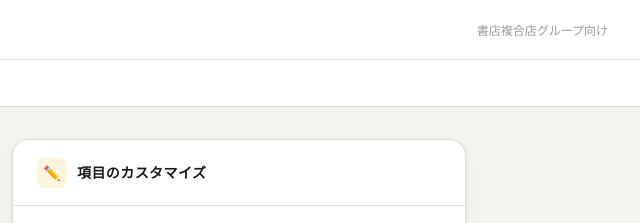
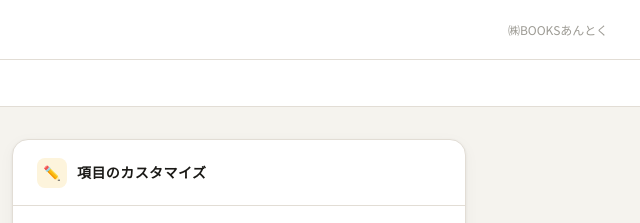
Before and after one commit to antokuchannel-afk/ringi-tool, a plain HTML site: page index.html in a window 1280 px wide. Shown: the top 223 px of the page, 640-1280 px from the left. Drawn offline with Linux system fonts and the light colour scheme.

Commit message:
Update index.html

```diff
--- a/index.html
+++ b/index.html
@@ -125,7 +125,7 @@ select:focus,input[type=text]:focus{border-color:var(--accent);box-shadow:0 0 0
     <div class="logo-mark"><svg viewBox="0 0 16 16"><path d="M2 2h5v5H2zM9 2h5v5H9zM2 9h5v5H2zM9 9h5v5H9z"/></svg></div>
     社内書類作成ツール
   </div>
-  <span class="header-note">書店複合店グループ向け</span>
+  <span class="header-note">㈱BOOKSあんとく</span>
 </header>
 
 <div class="tab-bar">
```
